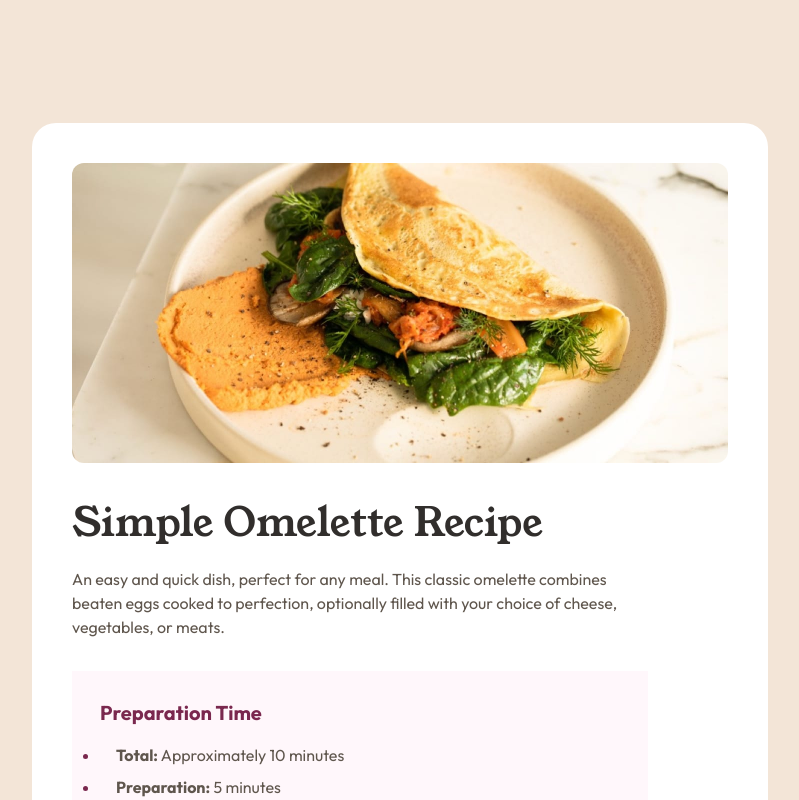
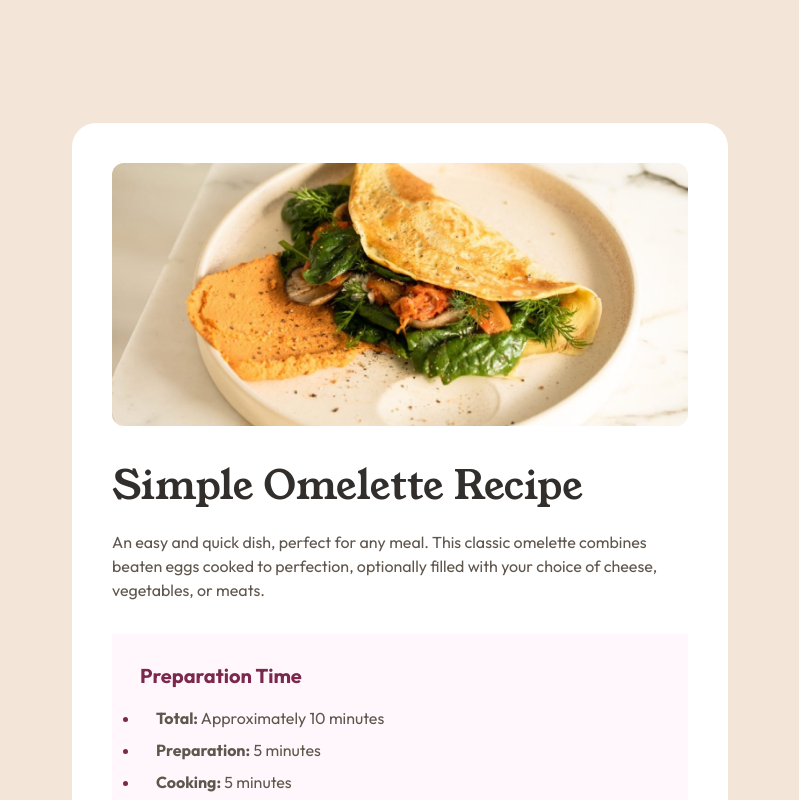
Before and after one commit to Mikoyzskie/fm-recipe, a Next.js app: page / in a window 1280 px wide. Shown: the top 800 px of the page, without its empty margins (240-1039 px from the left). Built offline with nearby package versions, Linux system fonts and the light colour scheme.

Commit message:
update image

```diff
--- a/app/page.tsx
+++ b/app/page.tsx
@@ -4,13 +4,15 @@ import { serif } from "@/app/font"
 export default function Home() {
   return (
     <main className="bg-white md:rounded-3xl md:w-auto w-full flex flex-col md:mt-[123px] md:mb-[124px]">
+      <div className="md:pt-10 md:px-10 max-w-[656px]">
         <Image
           src={"/image-omelette.jpeg"}
           alt="Omelette"
           height={300}
           width={656}
-        className="md:rounded-xl mb-10 md:max-w-[656px] w-full md:mt-10 md:mx-10"
+          className="md:rounded-xl mb-10 "
         />
+      </div>
       <div className="md:max-w-[656px] w-full flex flex-col gap-8 md:px-10 px-8 md:pb-10 pb-8">
         <div className="text-[#5F564D]">
           <h1 className={`${serif.className} md:text-[40px] text-4xl mb-6 text-[#312E2C]`}>Simple Omelette Recipe</h1>
```
Lines whose indentation alone changed are shown as unchanged.
